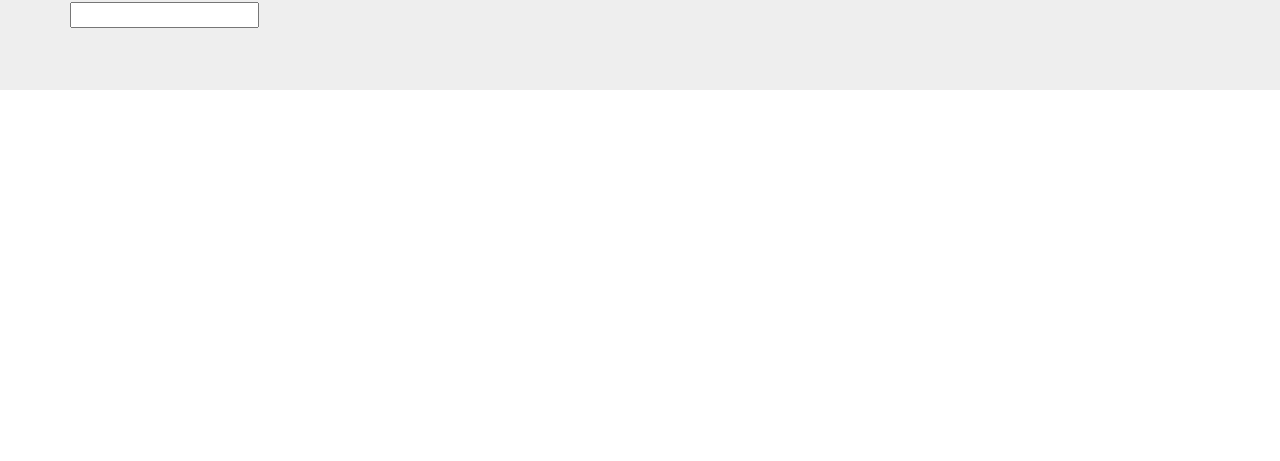
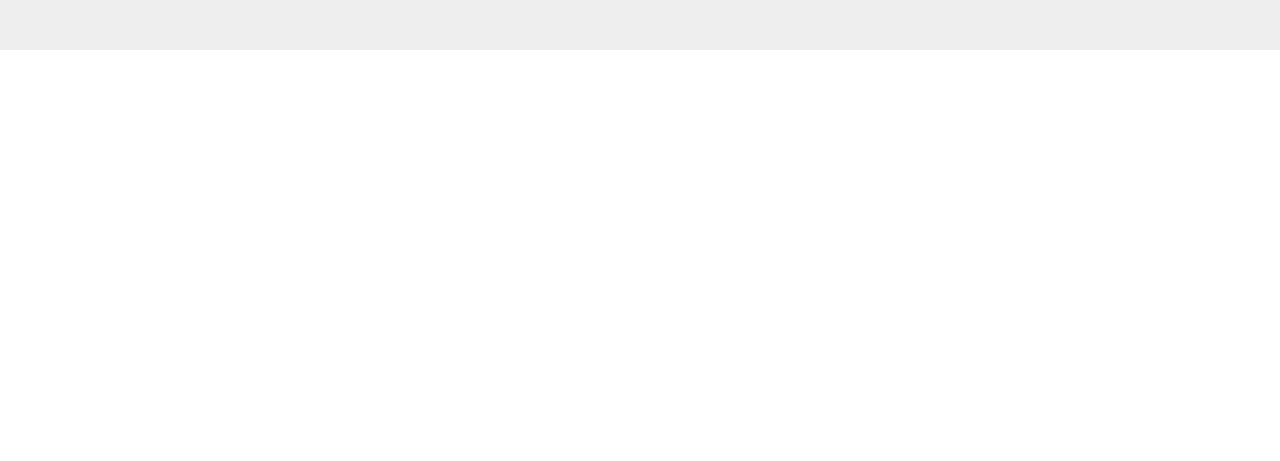
Before and after one commit to avinashraia/train, a plain HTML site: page index.html at #!/home in a window 1280 px wide. Shown: the part 339-800 px from the top of the page. Drawn offline with nearby package versions, Linux system fonts and the light colour scheme.

Commit message:
Update home.html

```diff
--- a/home.html
+++ b/home.html
@@ -2,8 +2,6 @@
 <div controller="autocompleteController" class="jumbotron">
     <div class="container">
         <H2>Welcome to My Website</H2>
-        <form>
-            <input type="text" ui-autocomplete="autocompleteOptions">
-        </form>
+
     </div>
 </div>
```
